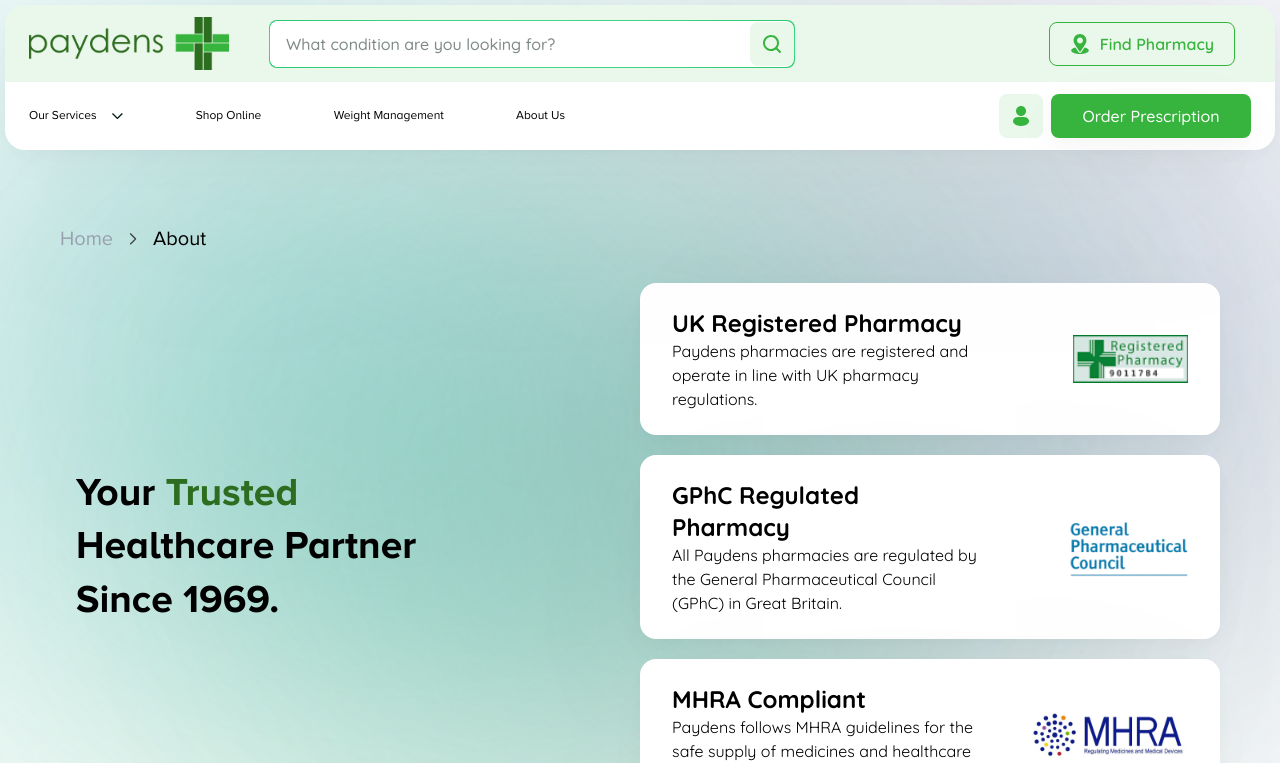
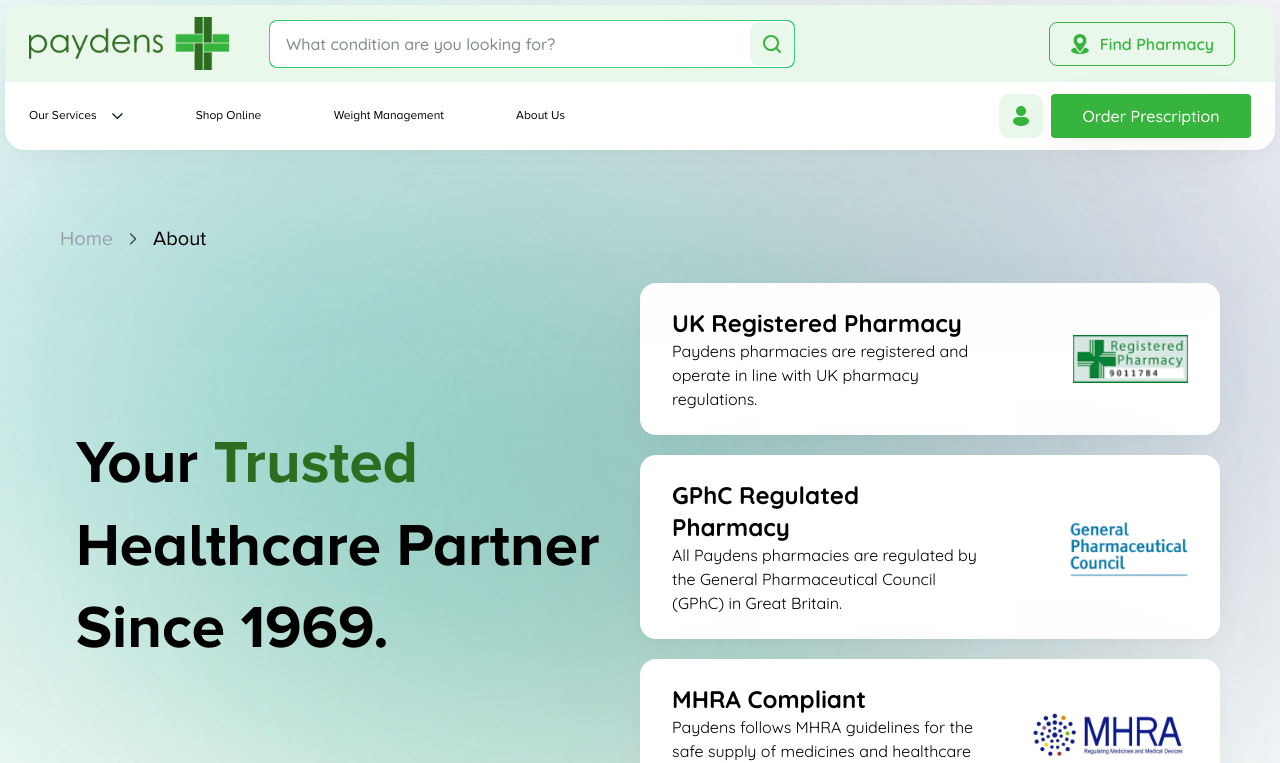
Before and after one commit to dhyeyRathi/paydens, a Next.js app: page /about in a window 1280 px wide. Shown: the top 763 px of the page. Built offline with nearby package versions, Linux system fonts and the light colour scheme.

Commit message:
style: adjust button, hero, and doctors component styles

```diff
--- a/app/about/components/Hero.tsx
+++ b/app/about/components/Hero.tsx
@@ -8,7 +8,7 @@
 
 
             <div className={`${styles.Text}`}>
-                <h1 className='w-full text-center px-4 lg:max-w-[50%] md:text-start text-3xl leading-snug lg:text-heading font-bold'>
+                <h1 className='w-full text-center px-4 lg:max-w-[50%] md:text-start text-3xl leading-snug lg:text-6xl font-bold'>
                     Your <em className='text-button-hover'>Trusted <br /></em> Healthcare Partner<br /> Since 1969.
                 </h1>
                 <svg className="absolute bottom-5 scale-140 left-90 hidden lg:block" width="153" height="153" viewBox="0 0 153 153" fill="none" xmlns="http://www.w3.org/2000/svg">
--- a/app/about/components/components.css/Doctors.module.css
+++ b/app/about/components/components.css/Doctors.module.css
@@ -2,7 +2,8 @@
     width: 95%;
     display: flex;
     gap: 40px;
-    padding: 100px 60px;
+    padding: 20px 60px;
+    padding-bottom: 100px;
 }
 
 .arrowButton {
--- a/components/ui/ui.css/Button.module.css
+++ b/components/ui/ui.css/Button.module.css
@@ -4,7 +4,7 @@
     flex-direction: row;
     justify-content: center;
     align-items: center;
-    padding: 12px 24px !important;
+    padding: 12px 24px;
     gap: 10px;
     font-family: var(--font-quicksand);
     color: #fff;
@@ -12,7 +12,7 @@
     width: 200px;
     height: 44px;
     font-weight: 500;
-    font-size: 16px !important;
+    font-size: 16px;
 
 }
 
@@ -46,7 +46,7 @@
     transition-duration: 300ms;
 }
 
-@media (max-width: 1200px) {
+@media (max-width: 1440px) {
     .squareButton {
         border-radius: 10px;
     }
```
